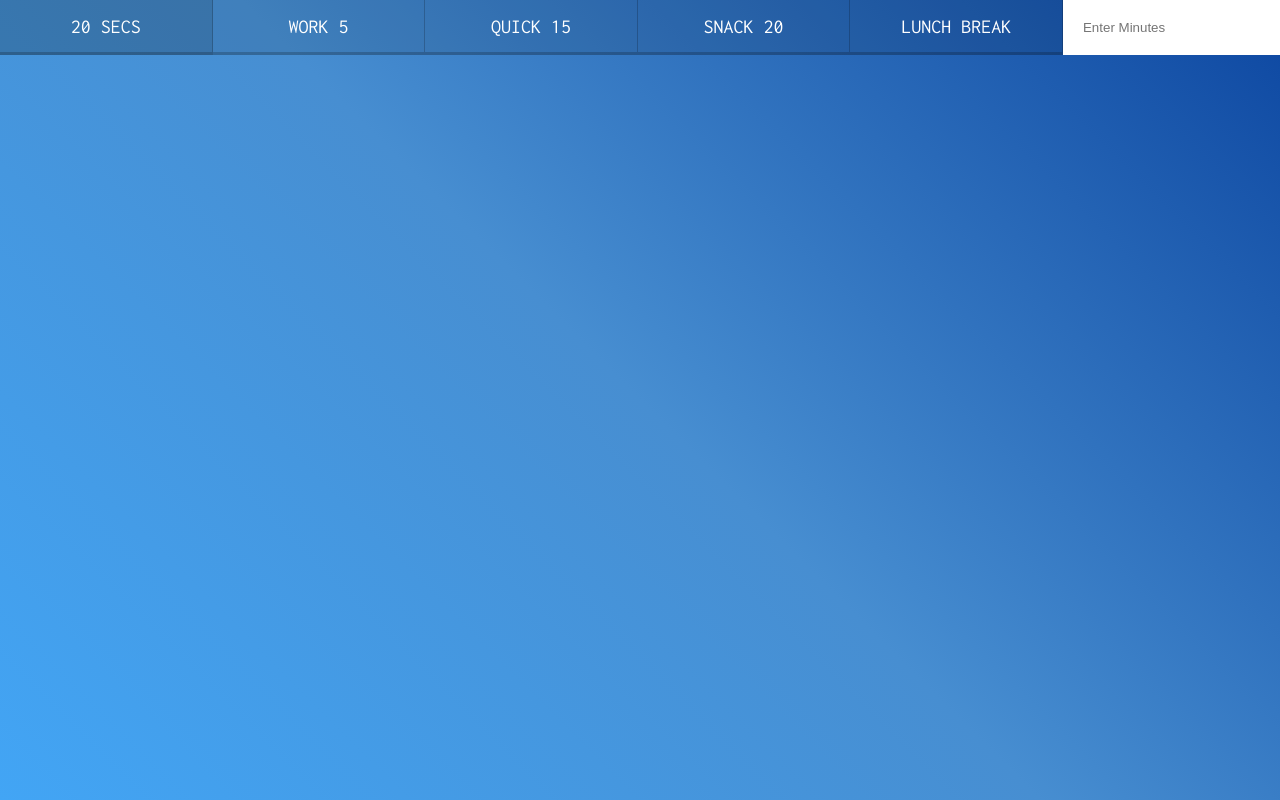
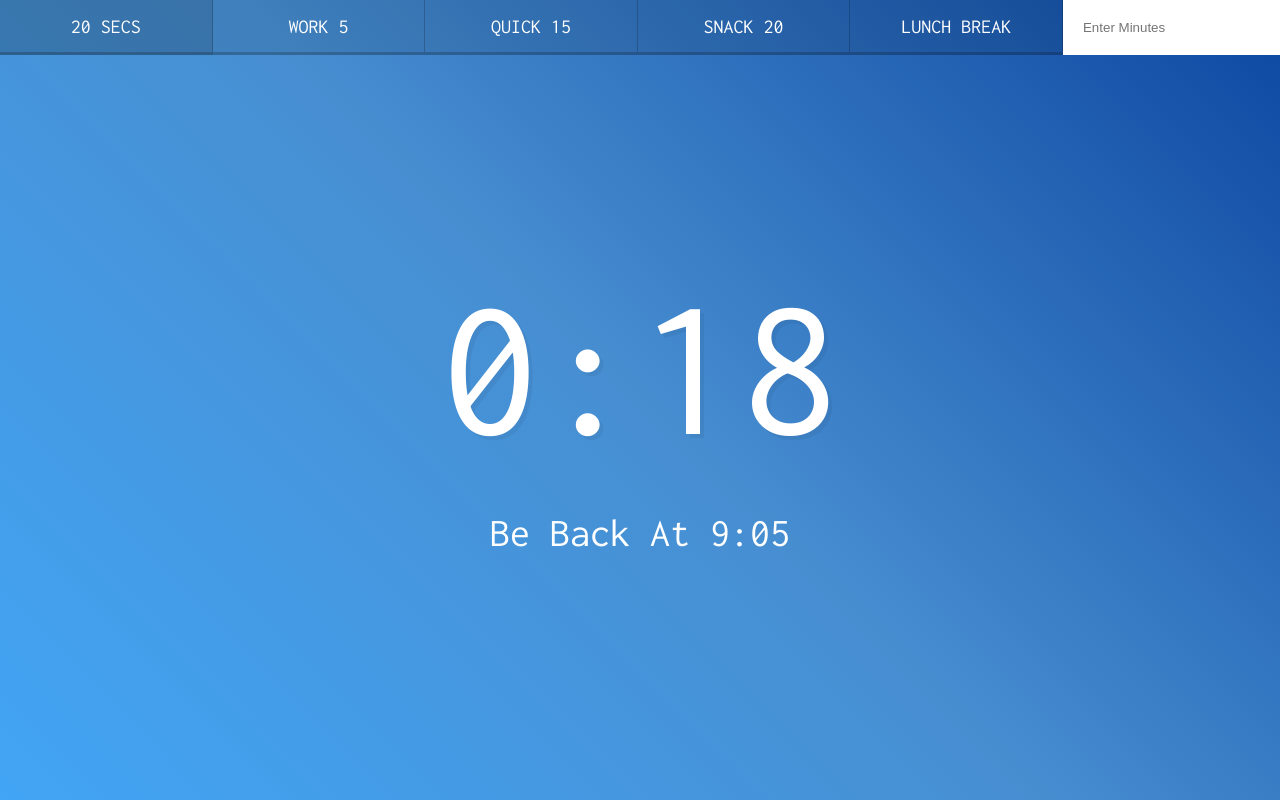
Before and after one commit to NayLin99/JavaScript-30, a plain HTML site: page Day-29 Countdown Clock/index.html in a window 1280 px wide. Both pictures are taken after a click on the button "20 SECS". Drawn offline with Linux system fonts and the light colour scheme.

Commit message:
add scripts.js in Day-29

```diff
--- a/Day-29 Countdown Clock/index.html
+++ b/Day-29 Countdown Clock/index.html
@@ -26,6 +26,7 @@
     </div>
   </div>
 
+  <script src="scripts.js"></script>
 </body>
 
 </html>
--- /dev/null
+++ b/Day-29 Countdown Clock/scripts.js
@@ -0,0 +1,55 @@
+let countdown;
+const timerDisplay = document.querySelector('.display__time-left');
+const endTime = document.querySelector('.display__end-time');
+const buttons = document.querySelectorAll('[data-time]');
+
+function timer(seconds) {
+    //clear any existing timers
+    clearInterval(countdown);
+
+    const now = Date.now();
+    const then = now + seconds * 1000;
+    displayTimeLeft(seconds);
+    displayEndTime(then);
+
+    countdown = setInterval(() => {
+        const secondsLeft = Math.round((then - Date.now()) / 1000);
+        // check if we should stop it!
+        if (secondsLeft < 0) {
+            clearInterval(countdown);
+            return;
+        }
+        // display it
+        displayTimeLeft(secondsLeft);
+    }, 1000);
+}
+
+function displayTimeLeft(seconds) {
+    const minutes = Math.floor(seconds / 60);
+    const reminderSeconds = seconds % 60;
+    const display = `${minutes}:${reminderSeconds < 10 ? '0' : ''}${reminderSeconds}`;
+    document.title = display;
+    timerDisplay.textContent = display;
+}
+
+function displayEndTime(timestamp) {
+    const end = new Date(timestamp);
+    const hour = end.getHours();
+    const adjustedHour = hour > 12 ? hour - 12 : hour;
+    const minutes = end.getMinutes();
+    endTime.textContent = `Be Back At ${adjustedHour}:${minutes < 10 ? '0' : ''}${minutes}`;
+}
+
+function startTimer() {
+    const seconds = parseInt(this.dataset.time);
+    timer(seconds);
+}
+
+buttons.forEach(button => button.addEventListener('click', startTimer));
+
+document.customForm.addEventListener('submit', function (e) {
+    e.preventDefault();
+    const mins = this.minutes.value;
+    timer(mins * 60);
+    this.reset();
+})
```
